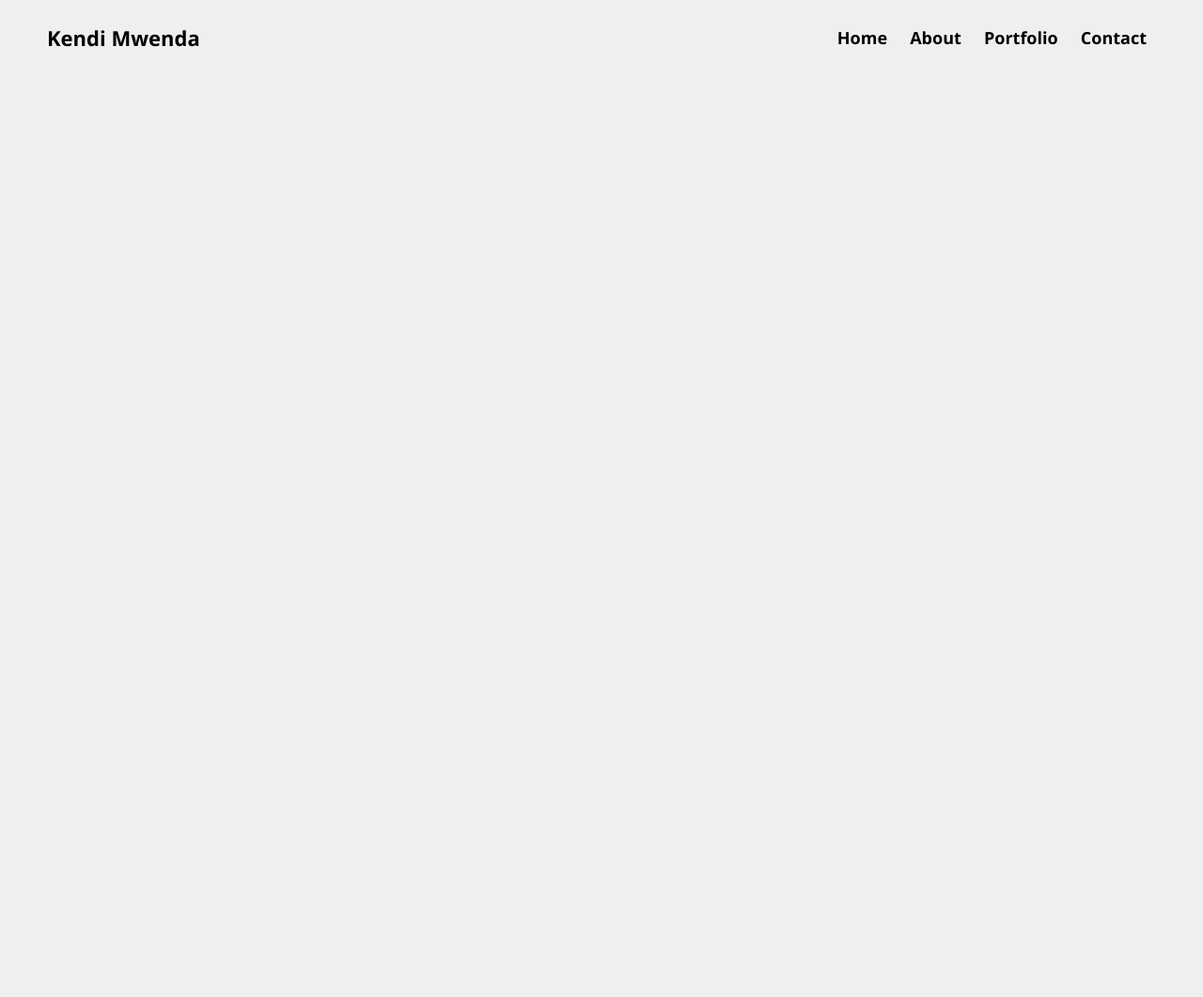
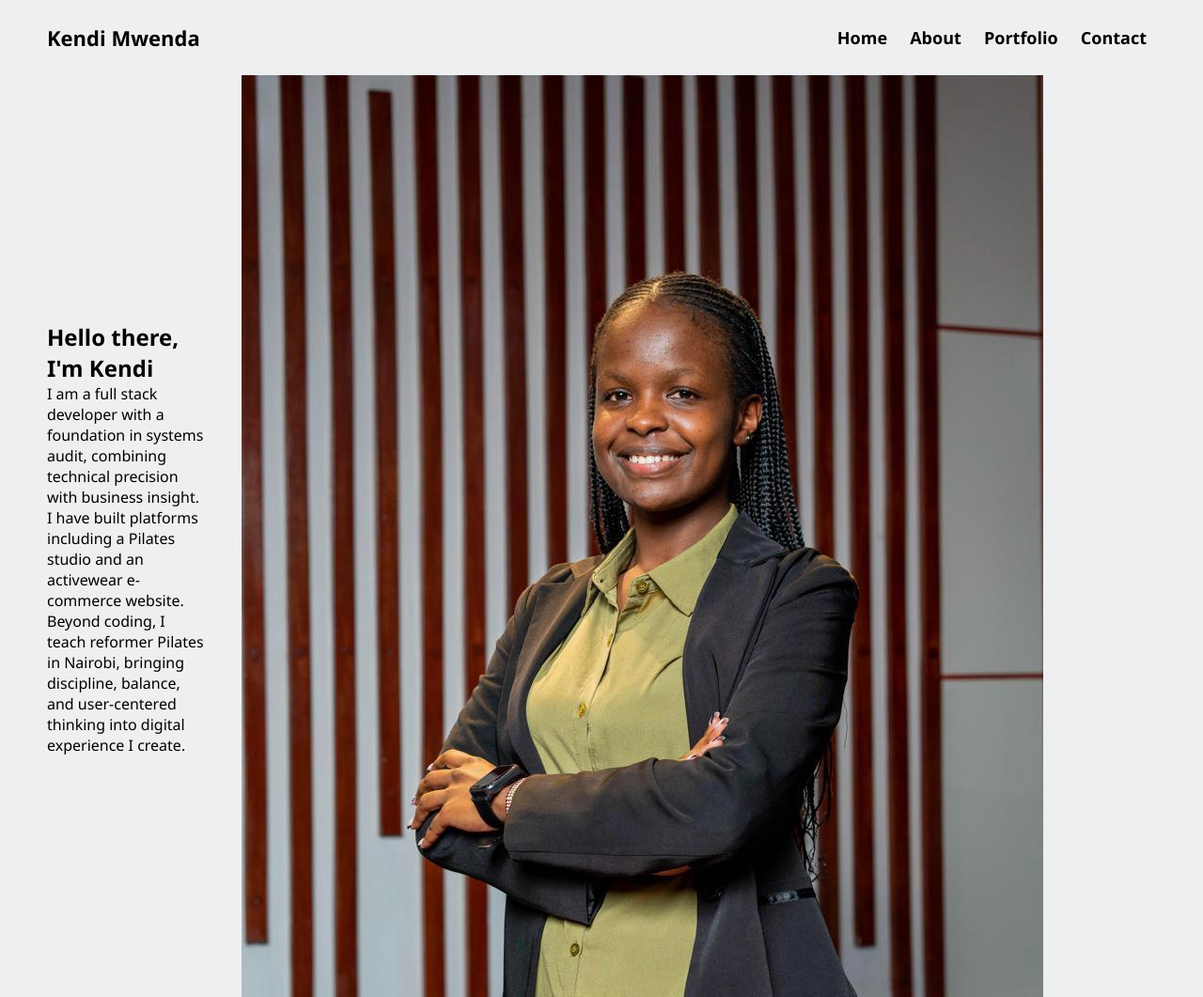
Before and after one commit to Kendi-sys/Personal_portfolio, a plain HTML site: page index.html in a window 1280 px wide. Shown: the whole page at 94% size. Before the commit the page ends 800 px from the top, so only its background shows below. Drawn offline with Linux system fonts and the light colour scheme.

Commit message:
Styling the hero section

```diff
--- a/index.html
+++ b/index.html
@@ -27,7 +27,23 @@
 
 </main>
 <!--Hero Section-->
-<section id="hero"></section>
+<section class="hero-section">
+  <div class="text">
+    <h2>Hello there, I'm Kendi</h2>
+    <p>I am a full stack developer with a foundation in systems audit, combining technical precision with business insight. I have built platforms including a Pilates studio and an activewear e-commerce website. Beyond coding, I teach reformer Pilates in Nairobi, bringing discipline, balance, and user-centered thinking into digital experience I create.</p>
+
+ <!--Adding links to my projects
+<div class="links">
+  <a href="#Contact">
+
+    <span>Skills</span>
+  </a> </div>-->
+</div>
+
+<div class="headshot">
+  <img src="Images/headshot.webp" alt="Kendi Mwenda">
+</div>
+
 
 <!--About Section-->
 <section id="About"></section>
@@ -37,7 +53,7 @@
 
 <!--Contact Section-->
 <section id="Contact"></section>
-
+</section>
 </main>
 </body>
 </html>
--- a/style.css
+++ b/style.css
@@ -50,8 +50,26 @@ font-size: 18px;
 font-weight: 600;
 }
 
-/*Adding mediaresponsiveness*/
-@media (max-width: 768px) {
+/*Styling the hero section*/
+.hero-section {
+display: flex;
+justify-content: space-between;
+align-items: center;
+padding: 0 50px;
+margin-top: 50px 0;
+gap: 40px;
+}
+
+.hero-section .text {
+    flex: 5;
+}
+
+.hero-section .headshot {
+    flex: 2;
+}
+
+/*Adding media responsiveness*/
+@media (max-width:768px) {
 nav {
 flex-direction: column;
 height: auto;
```
